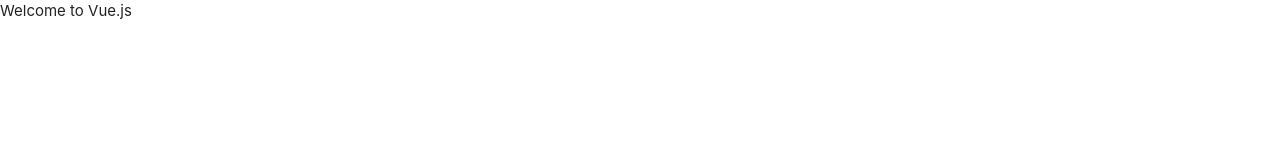
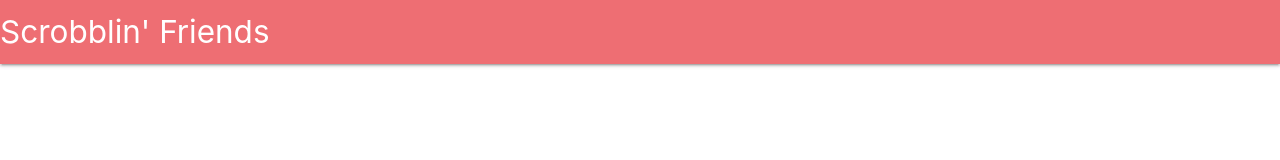
Before and after one commit to evansalter/scrobblin-friends, a plain HTML site: page index.html in a window 1280 px wide. Drawn offline with nearby package versions, Linux system fonts and the light colour scheme.

Commit message:
Add navbar component

```diff
--- /dev/null
+++ b/components/navbar.js
@@ -0,0 +1,9 @@
+Vue.component('navbar', {
+    template: `
+    <nav>
+        <div class="nav-wrapper">
+            <a href="/" class="brand-logo">Scrobblin' Friends</a>
+        </div>
+    </nav>
+    `
+});
--- a/index.html
+++ b/index.html
@@ -8,12 +8,15 @@
 
 
         <div id="app">
-            {{ welcome }}
+            <navbar></navbar>
+            <div class="container">
+            </div>
         </div>
 
         <script type="text/javascript" src="https://code.jquery.com/jquery-2.1.1.min.js"></script>
         <script src="https://cdnjs.cloudflare.com/ajax/libs/materialize/0.97.8/js/materialize.min.js"></script>
 
+        <script src="components/navbar.js"></script>
         <script src="app.js"></script>
 
     </body>
```
